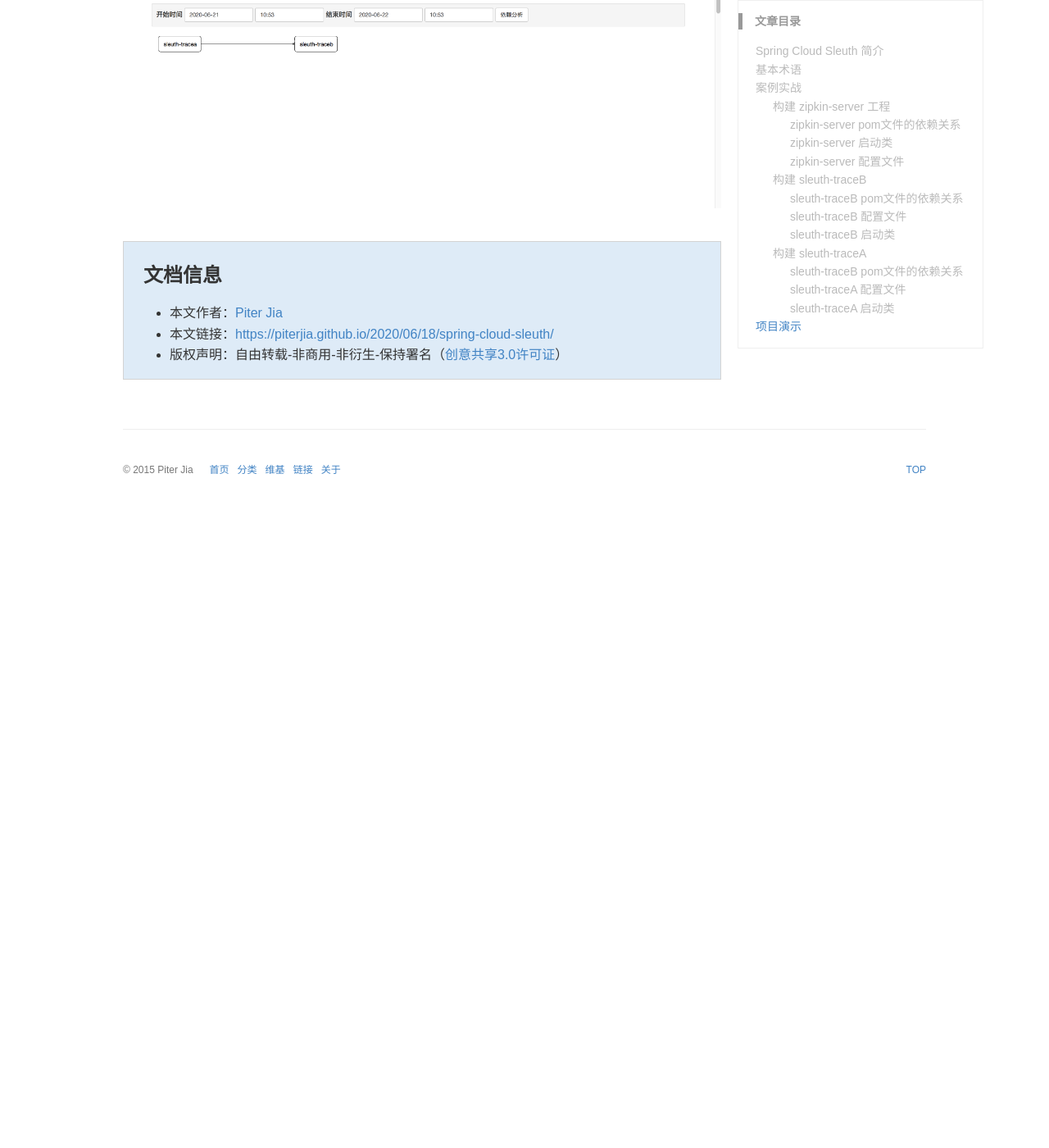
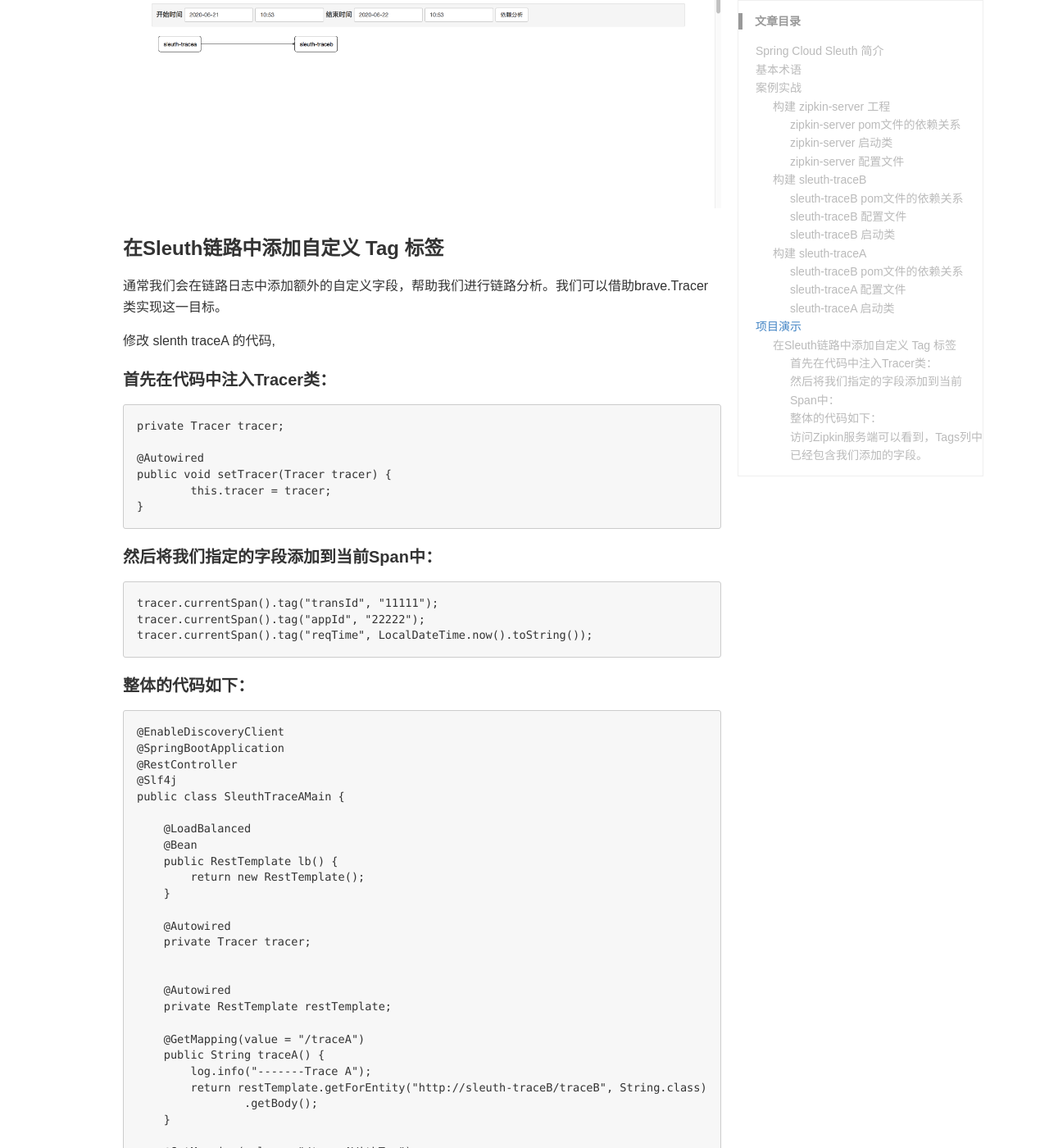
Before and after one commit to piterjia/piterjia.github.io, a Jekyll site: the page built from _posts/miniservice/2020-06-18-spring-cloud-sleuth.md, in a window 1280 px wide and 1400 px high, scrolled down 8709 px. Shown: the whole window at 82% size. Built offline with Jekyll 4.4.1, drawn with Linux system fonts in a browser that asks for light colours; some web fonts are replaced; comment, search, counter and statistics services are not loaded; before the commit the page ends 9339 px from its top, so only the background shows below that; some of the changed text lies outside the part shown.

Commit message:
完善sleuth的文档

````diff
--- a/_posts/miniservice/2020-06-18-spring-cloud-sleuth.md
+++ b/_posts/miniservice/2020-06-18-spring-cloud-sleuth.md
@@ -326,3 +326,84 @@ public class SleuthTraceAMain {
 点击Dependences按钮，可以查看服务的依赖关系，在本案例中，它们的依赖关系如图：
 
 ![](/images/microservice/sleuth4.png)
+
+
+
+### 在Sleuth链路中添加自定义 Tag 标签
+通常我们会在链路日志中添加额外的自定义字段，帮助我们进行链路分析。我们可以借助brave.Tracer类实现这一目标。
+
+修改 slenth traceA 的代码,
+
+
+#### 首先在代码中注入Tracer类：
+
+```
+private Tracer tracer;
+
+@Autowired
+public void setTracer(Tracer tracer) {
+	this.tracer = tracer;
+}
+```
+
+#### 然后将我们指定的字段添加到当前Span中：
+```
+tracer.currentSpan().tag("transId", "11111");
+tracer.currentSpan().tag("appId", "22222");
+tracer.currentSpan().tag("reqTime", LocalDateTime.now().toString());
+```
+
+
+#### 整体的代码如下：
+
+```
+@EnableDiscoveryClient
+@SpringBootApplication
+@RestController
+@Slf4j
+public class SleuthTraceAMain {
+
+    @LoadBalanced
+    @Bean
+    public RestTemplate lb() {
+        return new RestTemplate();
+    }
+
+    @Autowired
+    private Tracer tracer;
+
+
+    @Autowired
+    private RestTemplate restTemplate;
+
+    @GetMapping(value = "/traceA")
+    public String traceA() {
+        log.info("-------Trace A");
+        return restTemplate.getForEntity("http://sleuth-traceB/traceB", String.class)
+                .getBody();
+    }
+
+    @GetMapping(value = "/traceAWithTag")
+    public String traceAWithTag() {
+        log.info("-------trace A With Tag");
+        tracer.currentSpan().tag("transId", "11111");
+        tracer.currentSpan().tag("appId", "22222");
+        tracer.currentSpan().tag("reqTime", LocalDateTime.now().toString());
+        return restTemplate.getForEntity("http://sleuth-traceB/traceB", String.class)
+                .getBody();
+    }
+
+
+    public static void main(String[] args) {
+        new SpringApplicationBuilder(SleuthTraceAMain.class)
+                .web(WebApplicationType.SERVLET)
+                .run(args);
+    }
+
+}
+```
+
+
+#### 访问Zipkin服务端可以看到，Tags列中已经包含我们添加的字段。
+
+![](/images/microservice/sleuth6.png)
````
Also changed, not shown: images/microservice/sleuth6.png (added).
